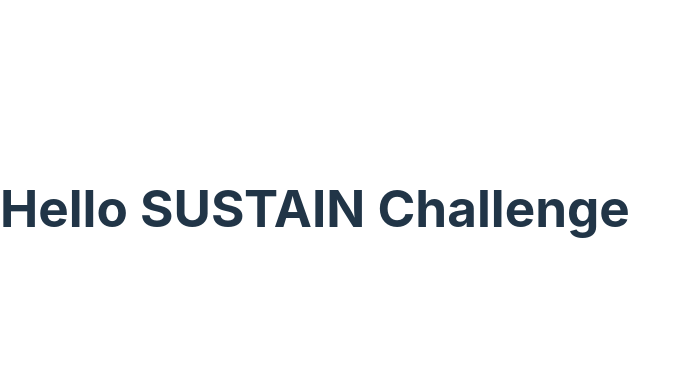
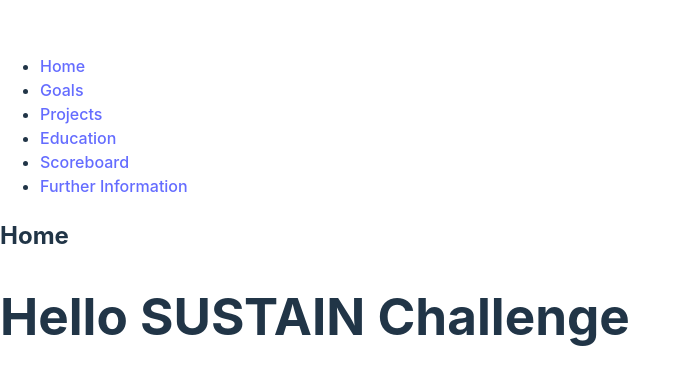
Before and after one commit to leonrosenkranz/DLab, a React (Vite) app in the folder react-app/: page / in a window 1280 px wide. Shown: the part 192-576 px from the top of the page, without its empty margins (0-690 px from the left). Built offline with nearby package versions, Linux system fonts and the light colour scheme.

Commit message:
feat: pages added with react-router

```diff
--- a/react-app/package.json
+++ b/react-app/package.json
@@ -11,7 +11,9 @@
   },
   "dependencies": {
     "react": "^18.2.0",
-    "react-dom": "^18.2.0"
+    "react-dom": "^18.2.0",
+    "react-router": "^6.11.0",
+    "react-router-dom": "^6.11.0"
   },
   "devDependencies": {
     "@types/react": "^18.0.28",
--- a/react-app/src/App.tsx
+++ b/react-app/src/App.tsx
@@ -1,7 +1,71 @@
 import Message from './message';
+import { BrowserRouter, Routes, Route, Link } from 'react-router-dom';
 
 function App() {
-  return <div><Message/></div>
+  return (<div>
+   <BrowserRouter>
+      <div>
+        <nav>
+          <ul>
+            <li>
+              <Link to="/">Home</Link>
+            </li>
+            <li>
+              <Link to="/goals">Goals</Link>
+            </li>
+            <li>
+              <Link to="/projects">Projects</Link>
+            </li>
+            <li>
+              <Link to="/education">Education</Link>
+            </li>
+            <li>
+              <Link to="/scoreboard">Scoreboard</Link>
+            </li>
+            <li>
+              <Link to="/further-information">Further Information</Link>
+            </li>
+          </ul>
+        </nav>
+
+        <Routes>
+          <Route path="/" element={<Home />} />
+          <Route path="/goals" element={<Goals />} />
+          <Route path="/projects" element={<Projects />} />
+          <Route path="/education" element={<Education />} />
+          <Route path="/scoreboard" element={<Scoreboard />} />
+          <Route path="/further-information" element={<FurtherInformation />} />
+        </Routes>
+      </div>
+    </BrowserRouter>
+  <div><Message/></div>
+</div>
+  )
 }
 
+function Home() {
+  return <h2>Home</h2>;
+}
+
+function Goals() {
+  return <h2>Goals</h2>;
+}
+
+function Projects() {
+  return <h2>Projects</h2>;
+}
+
+function Education() {
+  return <h2>Education</h2>;
+}
+
+function Scoreboard() {
+  return <h2>Scoreboard</h2>;
+}
+
+function FurtherInformation() {
+  return <h2>Further Information</h2>;
+}
+
+
 export default App;
```
Also changed, not shown: 1 other file (tests, documents, lock files or other folders).
